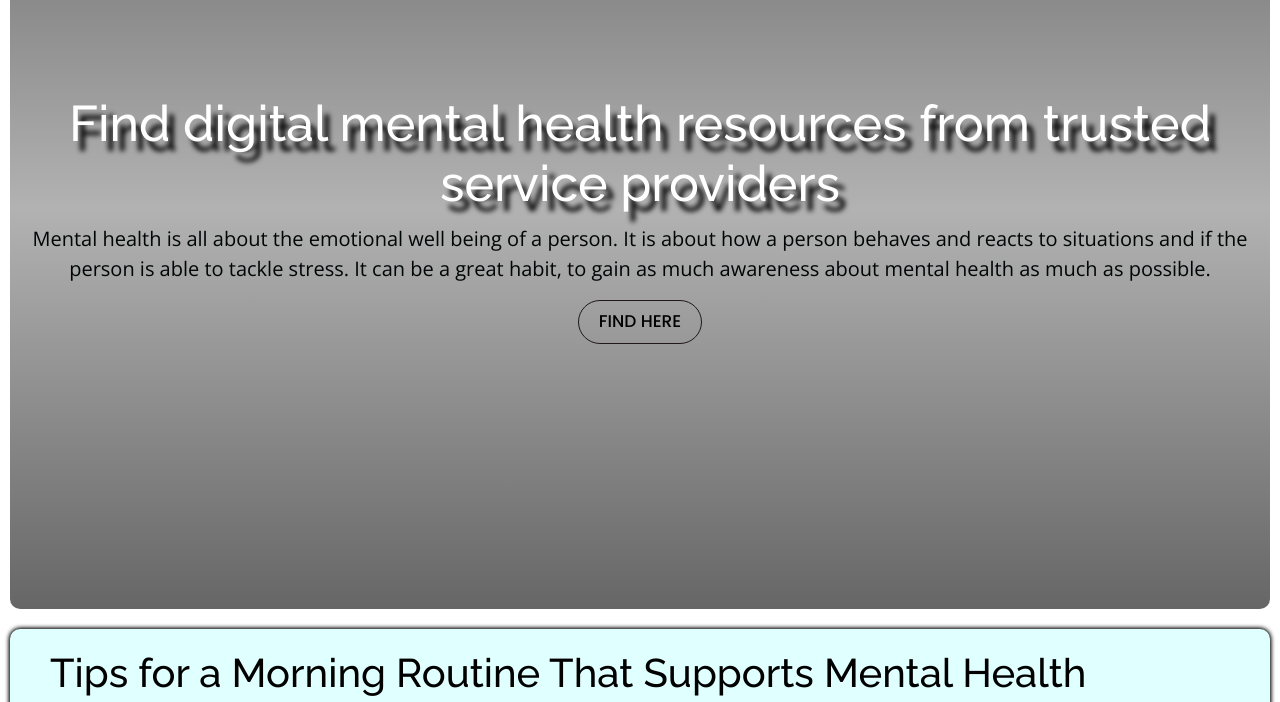
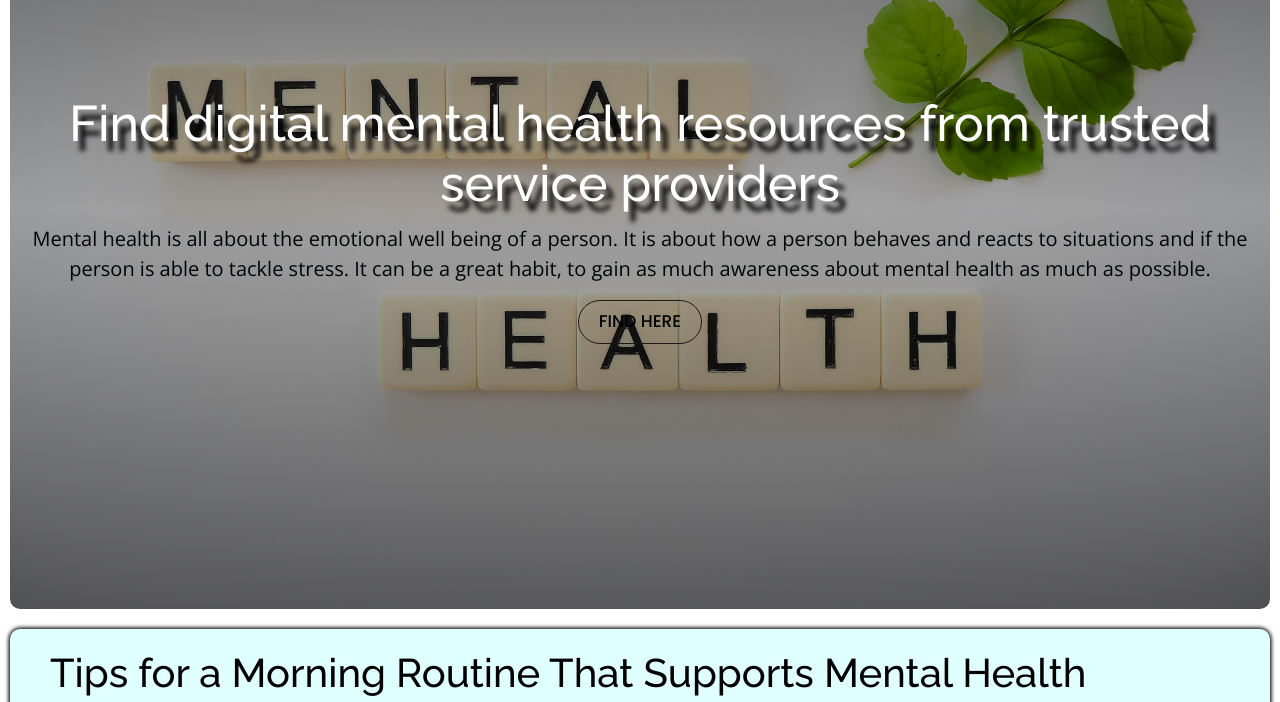
Before and after one commit to Saisantosh-2001/Mood_Tracker, a plain HTML site: page index.html in a window 1280 px wide. Shown: the part 281-983 px from the top of the page. Drawn offline with nearby package versions, Linux system fonts and the light colour scheme.

Commit message:
Update style.css

```diff
--- a/style.css
+++ b/style.css
@@ -87,7 +87,7 @@ section{
 #home{
     width: 100%;
     height: 100vh;
-    background:linear-gradient(rgba(0,0,0,0.6),rgba(0,0,0,0.3),rgba(0,0,0,0.6)),url("../IMAGES/background.jpg");
+    background:linear-gradient(rgba(0,0,0,0.6),rgba(0,0,0,0.3),rgba(0,0,0,0.6)),url("background.jpg");
     background-position: center;
     background-repeat: no-repeat;
     background-size: cover;
```
